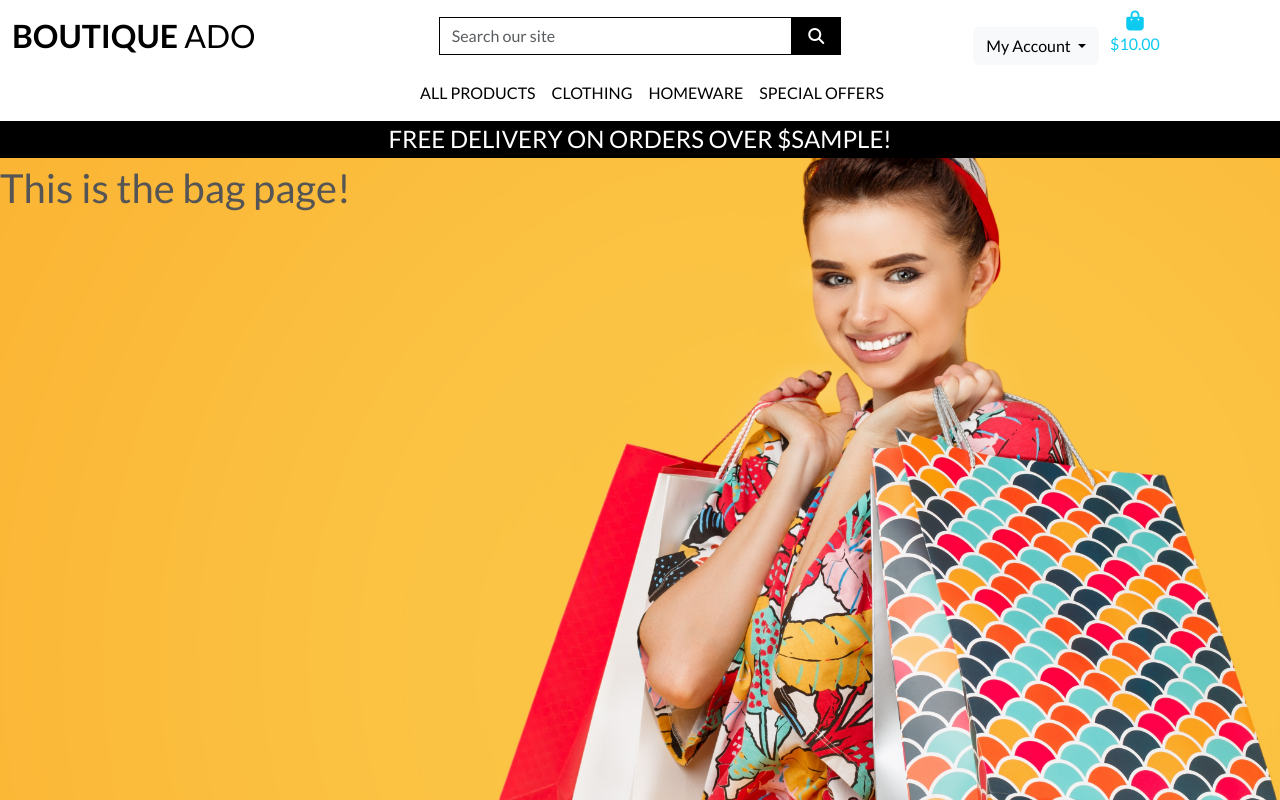
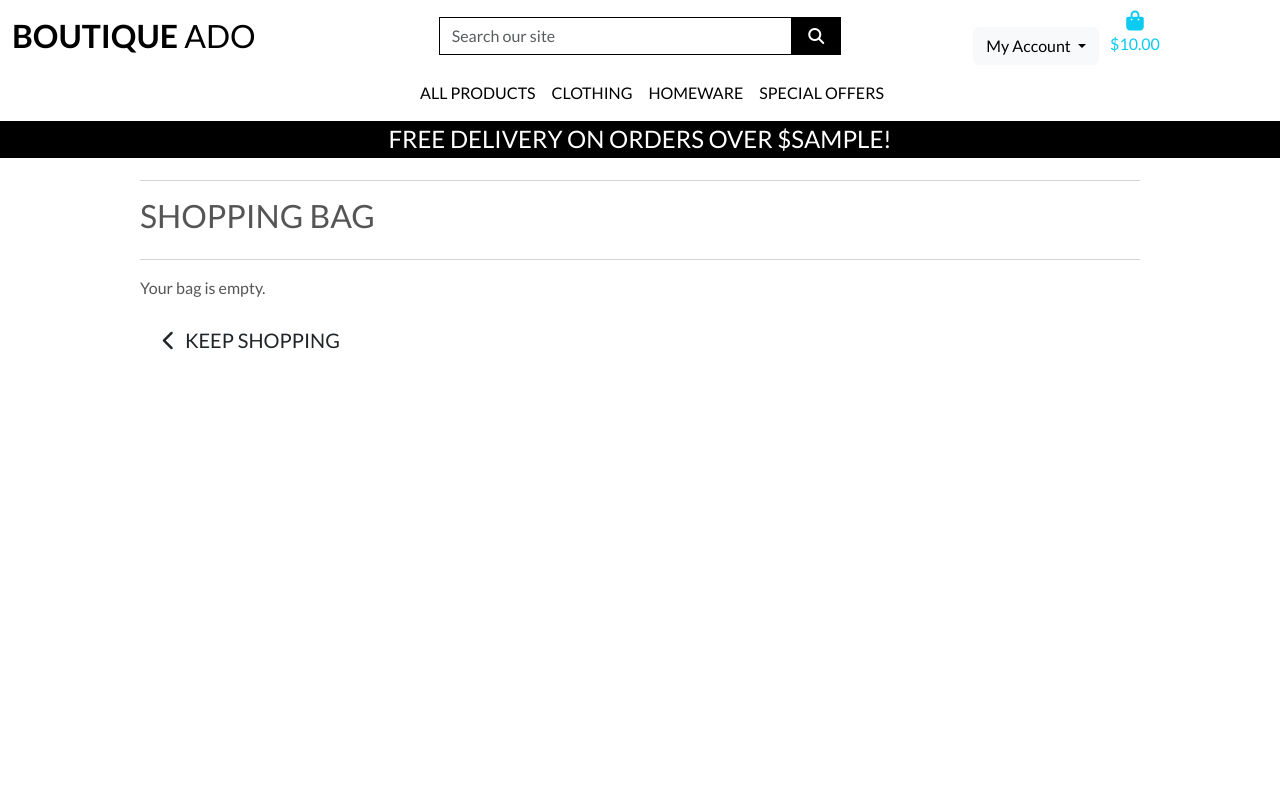
Before and after one commit to BenMilesRocks/boutique_ado_v1, a Django app: template bag/templates/bag/bag.html in a window 1280 px wide. Run offline with Django 5.2, Linux system fonts and the light colour scheme; the template is opened without the code that fills it: most values are stand-ins (such as "Sample title", 1, 10 or a date in 2020); some libraries are stand-ins or nearby versions.

Commit message:
adds layout to bag.html

```diff
--- a/bag/templates/bag/bag.html
+++ b/bag/templates/bag/bag.html
@@ -12,5 +12,35 @@
 {% endblock %}
 
 {% block content %}
-    <h1>This is the bag page!</h1>
+    <!-- overlay to cover BG image -->
+    <div class="overlay"></div>
+
+    <div class="container mb-2">
+
+        <div class="row">
+            <div class="col">
+                <hr>
+                <h2 class="logo-font mb-4">Shopping bag</h2>
+                <hr>
+            </div>
+        </div>
+
+        <div class="row">
+            <div class="col">
+                {% if bag_items %}
+                    <div class="table-responsive rounded"></div>
+                {% else %}
+                    <p>Your bag is empty.</p>
+                    <a href="{% url 'products' %}" class="btn btn-outline-black rounded-0 btn-lg">
+                        <span class="icon">
+                            <i class="fa-solid fa-chevron-left"></i>
+                        </span>
+                        <span class="text-uppercase">Keep Shopping</span>
+                    </a>
+                {% endif %}
+            </div>
+        </div>
+
+    </div>
+
 {% endblock %}
```
